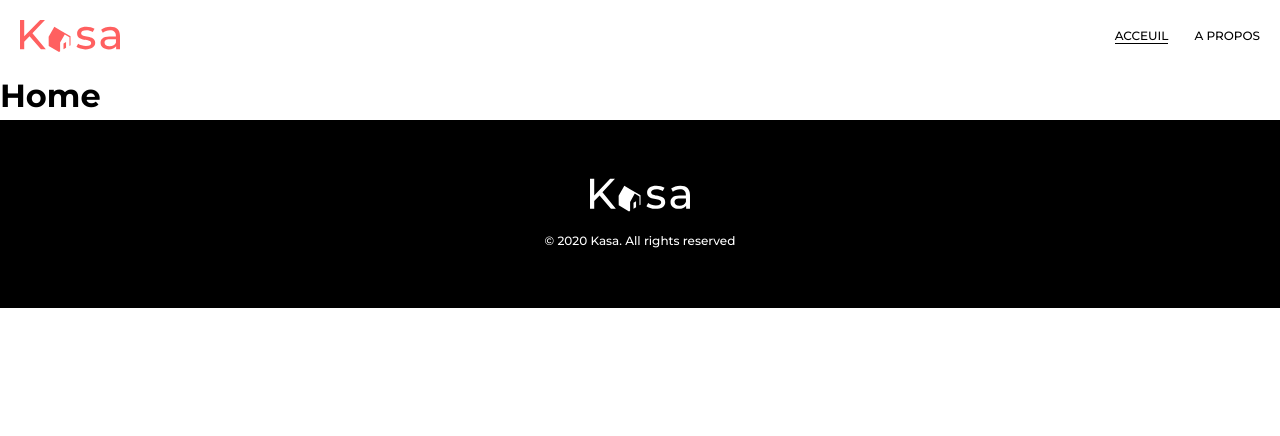
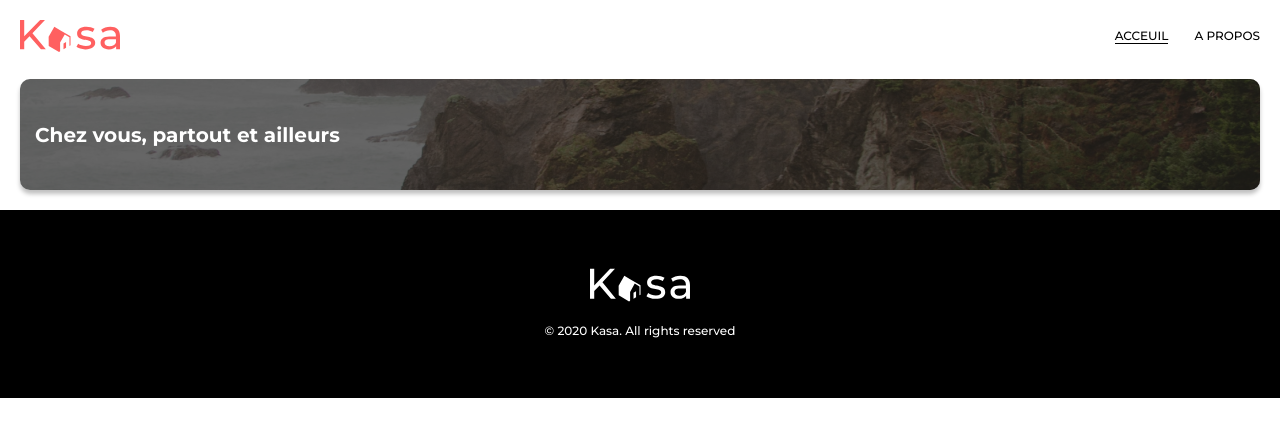
Before and after one commit to GryphoDev/Project-7_Kasa, a React (Vite) app: page / in a window 1280 px wide. Shown: the top 436 px of the page. Built offline with nearby package versions, Linux system fonts and the light colour scheme.

Commit message:
feat: added banner for home and about pages

```diff
--- /dev/null
+++ b/src/component/banner/banner.scss
@@ -0,0 +1,29 @@
+.banner {
+  position: relative;
+  margin: 0 20px 20px;
+  border-radius: 10px;
+  background-color: green;
+  height: 111px;
+  box-shadow: 0px 4px 4px 0px #00000040;
+  background-size: cover;
+  background-position: center;
+  .overlay {
+    position: absolute;
+    top: 0;
+    left: 0;
+    right: 0;
+    bottom: 0;
+    background-color: rgba(0, 0, 0, 0.496);
+    border-radius: 10px;
+  }
+  p {
+    display: flex;
+    align-items: center;
+    height: 100%;
+    font-size: 20px;
+    line-height: 24px;
+    font-weight: 700;
+    color: white;
+    margin-left: 15px;
+  }
+}
--- /dev/null
+++ b/src/component/banner/banner.tsx
@@ -0,0 +1,24 @@
+import "./banner.scss";
+import { ReactNode } from "react";
+
+interface BannerProps {
+  children?: ReactNode;
+  backgroundImage: string;
+  darken?: string;
+}
+
+export function Banner({ children, backgroundImage, darken }: BannerProps) {
+  return (
+    <div
+      className="banner"
+      style={{ backgroundImage: `url(${backgroundImage})` }}
+    >
+      <div
+        className="overlay"
+        style={{ backgroundColor: `rgba(0, 0, 0, ${darken})` }}
+      >
+        <p>{children}</p>
+      </div>
+    </div>
+  );
+}
--- a/src/component/header/header.scss
+++ b/src/component/header/header.scss
@@ -2,7 +2,7 @@
   display: flex;
   justify-content: space-between;
   align-items: center;
-  padding: 20px;
+  padding: 20px 20px 27px;
   img {
     width: 100px;
   }
--- a/src/page/a-propos.tsx
+++ b/src/page/a-propos.tsx
@@ -1,7 +1,10 @@
+import { Banner } from "../component/banner/banner";
+import imgApropos from "../utils/image/imgApropos.png";
+
 export function APropos() {
   return (
-    <div>
-      <h1>A propos</h1>
-    </div>
+    <>
+      <Banner darken="0.3" backgroundImage={imgApropos}></Banner>
+    </>
   );
 }
--- a/src/page/home.tsx
+++ b/src/page/home.tsx
@@ -1,7 +1,21 @@
+import { Banner } from "../component/banner/banner";
+import imgHomePage from "../utils/image/imgHomePage.png";
+import { useIsLargeScreen } from "../utils/hook/isLargeScreen";
 export function Home() {
+  const isLargeScreen = useIsLargeScreen();
+
   return (
-    <div>
-      <h1>Home</h1>
-    </div>
+    <>
+      <Banner darken="0.6" backgroundImage={imgHomePage}>
+        {isLargeScreen ? (
+          "Chez vous, partout et ailleurs"
+        ) : (
+          <>
+            Chez vous,
+            <br /> partout et ailleurs
+          </>
+        )}
+      </Banner>
+    </>
   );
 }
--- /dev/null
+++ b/src/utils/hook/isLargeScreen.tsx
@@ -0,0 +1,18 @@
+import { useState, useEffect } from "react";
+
+export function useIsLargeScreen(breakpoint = 768) {
+  const [isLargeScreen, setIsLargeScreen] = useState(
+    window.innerWidth >= breakpoint
+  );
+
+  useEffect(() => {
+    const handleResize = () => {
+      setIsLargeScreen(window.innerWidth >= breakpoint);
+    };
+
+    window.addEventListener("resize", handleResize);
+    return () => window.removeEventListener("resize", handleResize);
+  }, [breakpoint]);
+
+  return isLargeScreen;
+}
```
Also changed, not shown: src/utils/image/imgApropos.png (added), src/utils/image/imgHomePage.png (added).
